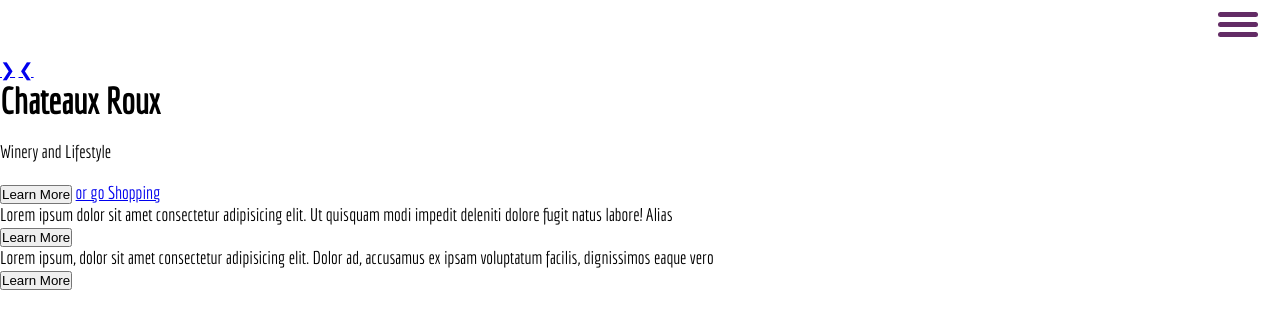
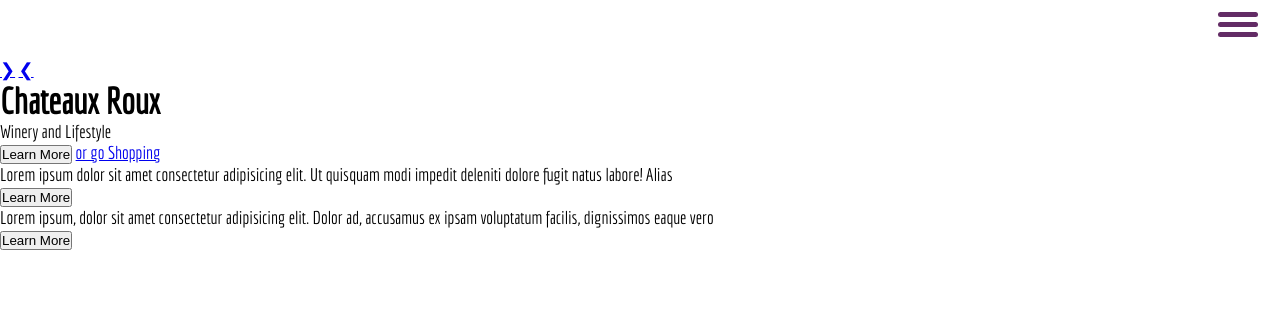
Before and after one commit to starskynder/Chateau-Roux, a website: page index.html in a window 1280 px wide. Drawn offline with nearby package versions, Linux system fonts and the light colour scheme; files that its build step writes are made by us from their sources.

Commit message:
Remove paragraph rule

```diff
--- a/sass/base/_base.scss
+++ b/sass/base/_base.scss
@@ -20,7 +20,3 @@ img {
   max-width: 100%;
   height: auto;
 }
-
-p {
-  padding: 2rem 0;
-}
```
